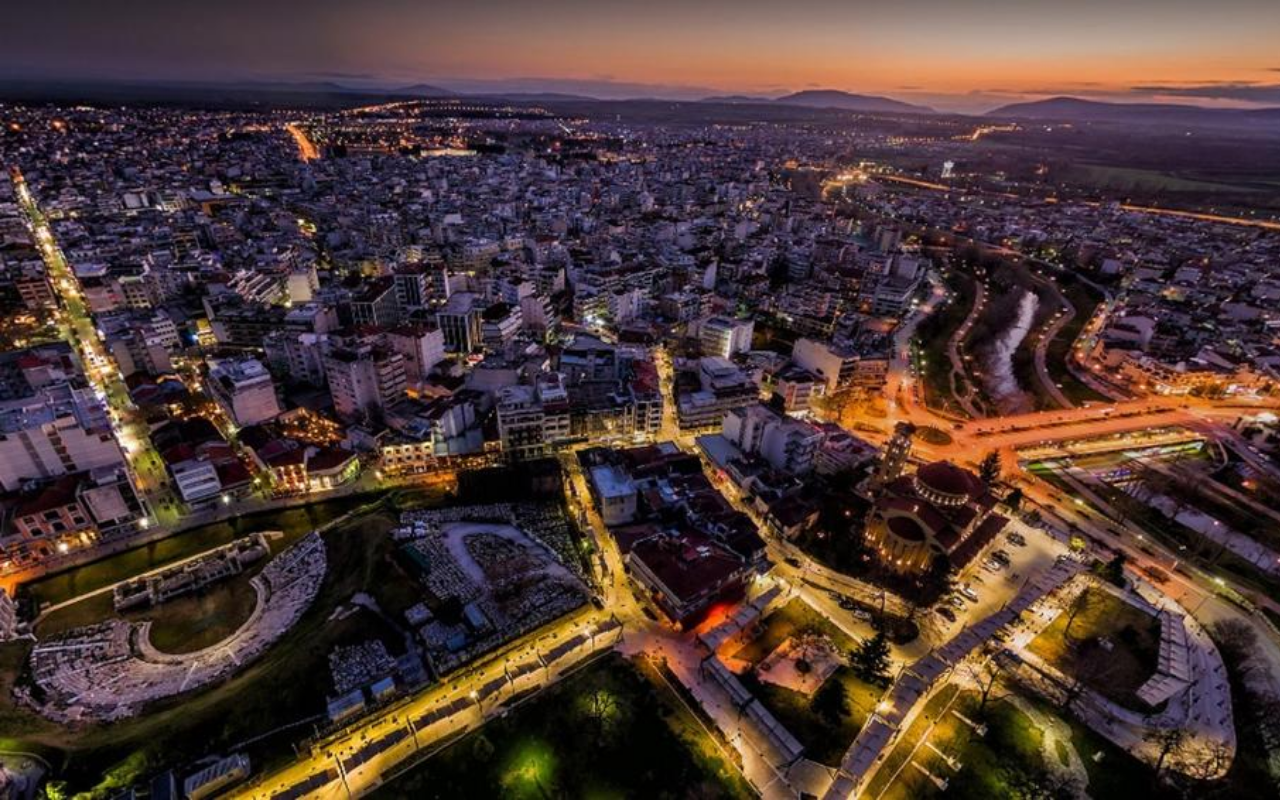
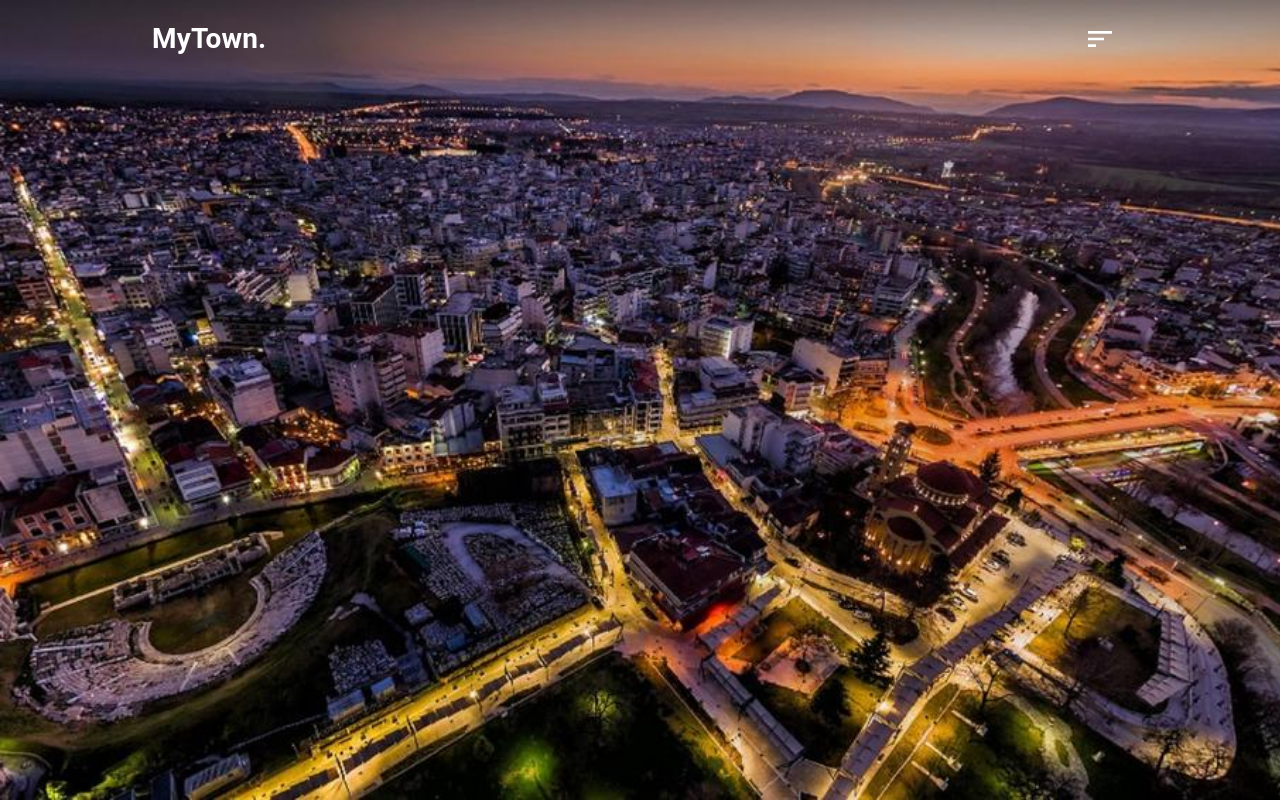
Before and after one commit to OldDognoob/MyLarisa, a React (Create React App) app in the folder my-town/: page / in a window 1280 px wide. Built offline with nearby package versions, Linux system fonts and the light colour scheme.

Commit message:
wip-header-file

```diff
--- a/my-town/src/App.js
+++ b/my-town/src/App.js
@@ -1,6 +1,9 @@
 import React from "react";
+//@material ui-core (style)
 import { makeStyles } from "@material-ui/core/styles";
 import { CssBaseline} from '@material-ui/core';
+// Components folder
+import Header from './components/Header';
 
 const useStyles = makeStyles((theme) => ({
   root: {
@@ -15,7 +18,7 @@ export default function App() {
     return(
       <div className={classes.root}>
         <CssBaseline/>
-        {/* <Header/> */}
+        <Header/>
         {/* <PlaceToVisit/> */}
       </div>
     );
--- a/my-town/src/components/Header.js
+++ b/my-town/src/components/Header.js
@@ -0,0 +1,38 @@
+import React from "react";
+//@material ui-core (style)
+import { makeStyles } from "@material-ui/styles";
+import { AppBar, IconButton, Toolbar } from "@material-ui/core";
+import SortIcon from "@material-ui/icons/Sort";
+
+const useStyles = makeStyles((theme) => ({
+    appbar: {
+        background: "none"
+    },
+    appbarWrapper:{
+        width: "80%",
+        margin: "0 auto",
+    },
+    appbarTitle:{
+        flexGrow: "1"
+    },
+    icon:{
+        color:"#fff",
+        fontSize:"2rem",
+    }
+ }));
+function Header() {
+  const classes = useStyles();
+  return (
+    <div>
+      <AppBar className={classes.appbar} elevation={0}>
+          <Toolbar className={classes.appbarWrapper}>
+          <h1 className={classes.appbarTitle}>MyTown.</h1>
+        <IconButton>
+          <SortIcon className={classes.icon}/>
+        </IconButton>
+          </Toolbar>
+      </AppBar>
+    </div>
+  );
+}
+export default Header;
```
